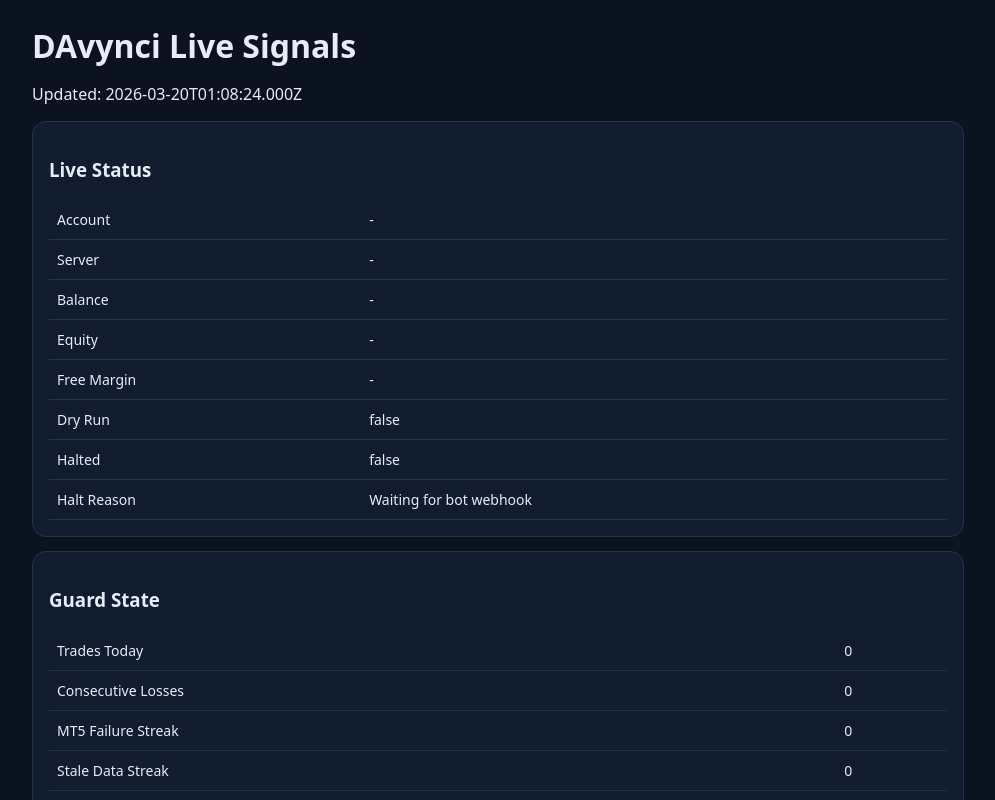
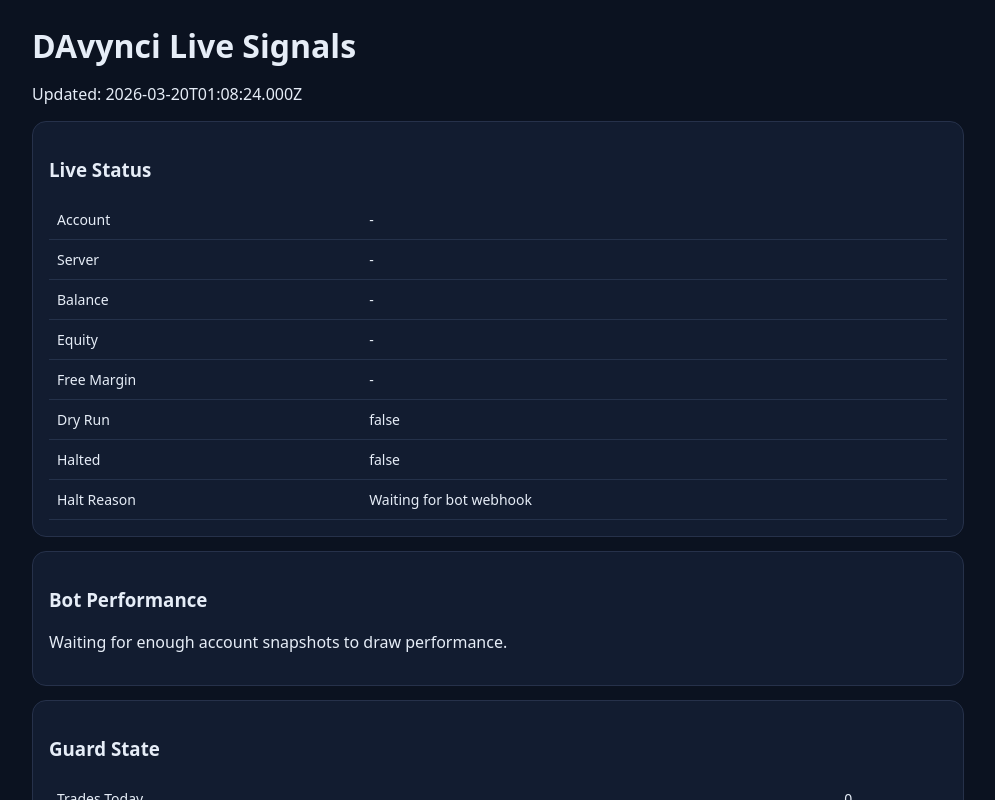
Before and after one commit to Davy-00/DAvynci, a Next.js app in the folder vercel-signals/: page / in a window 1280 px wide. Shown: the top 800 px of the page, without its empty margins (142-1137 px from the left). Built offline with nearby package versions, Linux system fonts and the light colour scheme.

Commit message:
feat: auto-refresh signals and add performance chart

```diff
--- a/vercel-signals/app/page.tsx
+++ b/vercel-signals/app/page.tsx
@@ -51,6 +51,11 @@
     details: string;
   }>;
   recent_logs?: string[];
+  performance_history?: Array<{
+    timestamp_utc: string;
+    equity: number;
+    balance: number;
+  }>;
   signals: Signal[];
 };
 
@@ -61,20 +66,29 @@
 
   useEffect(() => {
     let mounted = true;
-    const load = async () => {
+    const loadSignals = async () => {
       const res = await fetch("/api/signals", { cache: "no-store" });
       const data = await res.json();
       if (mounted) setSnapshot(data);
+    };
+    loadSignals();
+    const t = setInterval(loadSignals, 3000);
+    return () => {
+      mounted = false;
+      clearInterval(t);
+    };
+  }, []);
 
+  useEffect(() => {
+    let mounted = true;
+    const loadSubscriber = async () => {
       const sub = await fetch("/api/subscribers", { cache: "no-store" });
       const subData = await sub.json();
       if (mounted && subData?.email) setEmail(String(subData.email));
     };
-    load();
-    const t = setInterval(load, 10000);
+    loadSubscriber();
     return () => {
       mounted = false;
-      clearInterval(t);
     };
   }, []);
 
@@ -85,6 +99,49 @@
       ),
     [snapshot]
   );
+
+  const performance = useMemo(() => {
+    const points = (snapshot?.performance_history || []).slice(-120);
+    if (!points.length) {
+      return {
+        equityPath: "",
+        balancePath: "",
+        minY: 0,
+        maxY: 1,
+      };
+    }
+
+    const width = 920;
+    const height = 240;
+    const padX = 18;
+    const padY = 16;
+    const values = points.flatMap((p) => [Number(p.equity), Number(p.balance)]).filter(Number.isFinite);
+    const minV = Math.min(...values);
+    const maxV = Math.max(...values);
+    const span = maxV - minV || 1;
+
+    const xFor = (i: number) => {
+      if (points.length === 1) return width / 2;
+      return padX + (i / (points.length - 1)) * (width - padX * 2);
+    };
+    const yFor = (v: number) => {
+      const normalized = (v - minV) / span;
+      return height - padY - normalized * (height - padY * 2);
+    };
+
+    const toPath = (series: Array<{ x: number; y: number }>) =>
+      series.map((p, i) => `${i === 0 ? "M" : "L"}${p.x.toFixed(2)} ${p.y.toFixed(2)}`).join(" ");
+
+    const equityPath = toPath(points.map((p, i) => ({ x: xFor(i), y: yFor(Number(p.equity)) })));
+    const balancePath = toPath(points.map((p, i) => ({ x: xFor(i), y: yFor(Number(p.balance)) })));
+
+    return {
+      equityPath,
+      balancePath,
+      minY: minV,
+      maxY: maxV,
+    };
+  }, [snapshot]);
 
   const signalType = (s: Signal) => {
     const side = String(s.side || "").toLowerCase();
@@ -128,6 +185,24 @@
             <tr><td>Halt Reason</td><td>{snapshot?.halt_reason || "-"}</td></tr>
           </tbody>
         </table>
+      </div>
+
+      <div className="card">
+        <h3>Bot Performance</h3>
+        {!(snapshot?.performance_history || []).length ? (
+          <p>Waiting for enough account snapshots to draw performance.</p>
+        ) : (
+          <>
+            <svg viewBox="0 0 920 240" width="100%" height="240" role="img" aria-label="Bot equity and balance history">
+              <rect x="0" y="0" width="920" height="240" fill="#0f172a" rx="8" />
+              <path d={performance.balancePath} fill="none" stroke="#e2e8f0" strokeWidth="2" opacity="0.9" />
+              <path d={performance.equityPath} fill="none" stroke="#22d3ee" strokeWidth="3" />
+            </svg>
+            <p style={{ marginTop: 8 }}>
+              Range: {performance.minY.toFixed(2)} to {performance.maxY.toFixed(2)}
+            </p>
+          </>
+        )}
       </div>
 
       <div className="card">
--- a/vercel-signals/lib/runtime-store.ts
+++ b/vercel-signals/lib/runtime-store.ts
@@ -1,9 +1,16 @@
 import type { SignalSnapshot } from "@/lib/signals";
+
+type PerformancePoint = {
+  timestamp_utc: string;
+  equity: number;
+  balance: number;
+};
 
 type RuntimeStore = {
   snapshot: SignalSnapshot | null;
   lastEmailDigest: string;
   subscriberEmail: string;
+  performanceHistory: PerformancePoint[];
 };
 
 declare global {
@@ -23,17 +30,41 @@
       snapshot: defaultSnapshot,
       lastEmailDigest: "",
       subscriberEmail: "",
+      performanceHistory: [],
     };
   }
   return globalThis.__davynciStore__;
 }
 
 export function getSnapshot(): SignalSnapshot {
-  return getStore().snapshot ?? defaultSnapshot;
+  const store = getStore();
+  const snapshot = store.snapshot ?? defaultSnapshot;
+  return {
+    ...snapshot,
+    performance_history: store.performanceHistory,
+  };
 }
 
 export function setSnapshot(snapshot: SignalSnapshot): void {
-  getStore().snapshot = snapshot;
+  const store = getStore();
+  store.snapshot = snapshot;
+
+  const eq = Number(snapshot.account?.equity);
+  const bal = Number(snapshot.account?.balance);
+  if (Number.isFinite(eq) && Number.isFinite(bal)) {
+    const ts = String(snapshot.timestamp_utc || new Date().toISOString());
+    const last = store.performanceHistory[store.performanceHistory.length - 1];
+    if (!last || last.timestamp_utc !== ts) {
+      store.performanceHistory.push({
+        timestamp_utc: ts,
+        equity: eq,
+        balance: bal,
+      });
+      if (store.performanceHistory.length > 400) {
+        store.performanceHistory = store.performanceHistory.slice(-400);
+      }
+    }
+  }
 }
 
 export function getLastDigest(): string {
--- a/vercel-signals/lib/signals.ts
+++ b/vercel-signals/lib/signals.ts
@@ -50,6 +50,11 @@
   }>;
   recent_logs?: string[];
   signals: BotSignal[];
+  performance_history?: Array<{
+    timestamp_utc: string;
+    equity: number;
+    balance: number;
+  }>;
 };
 
 export function actionableSignals(snapshot: SignalSnapshot): BotSignal[] {
```
